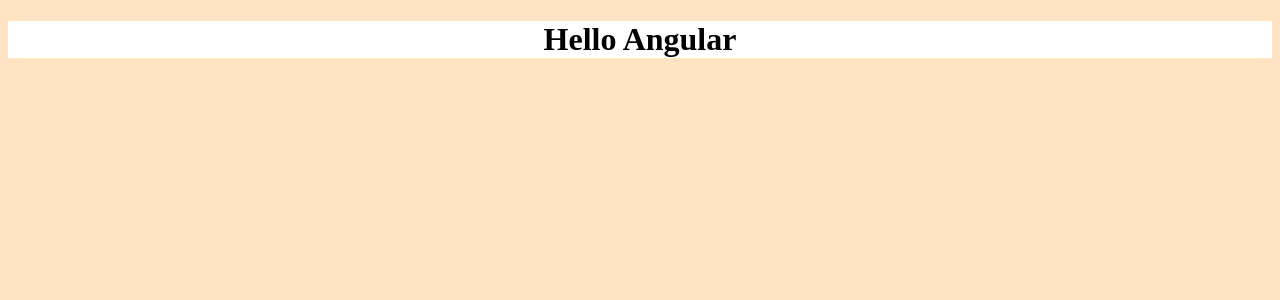
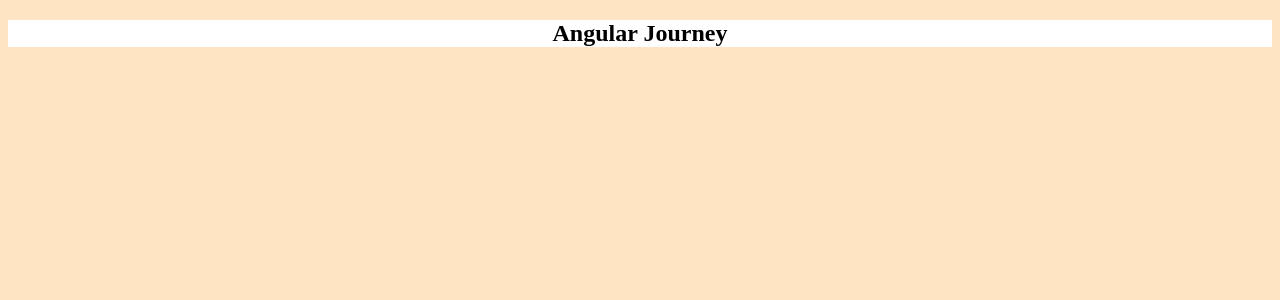
Before and after one commit to GovindCodes/Angular-Core-implementation, an Angular app: page / in a window 1280 px wide. Shown: the top 300 px of the page. Built offline with nearby package versions, Linux system fonts and the light colour scheme.

Commit message:
file seperation

```diff
--- /dev/null
+++ b/src/app/app.component.css
@@ -0,0 +1,4 @@
+h1{
+    background-color: white;
+    text-align: center
+}
--- /dev/null
+++ b/src/app/app.component.html
@@ -0,0 +1,7 @@
+<section>
+    <header>
+        <h1>
+            Angular Journey
+        </h1>
+    </header>
+</section>
--- a/src/app/app.component.ts
+++ b/src/app/app.component.ts
@@ -3,13 +3,8 @@
 
 @Component({
     selector: "my-app",
-    template: `<h1>Hello Angular</h1>`,
-    styles:[`
-    h1{
-        background-color: white;
-        text-align: center
-    }
-    `],
+    templateUrl: "./app.component.html",
+    styleUrls:["app.component.css"],
 })
 export class AppComponent{
 
```
